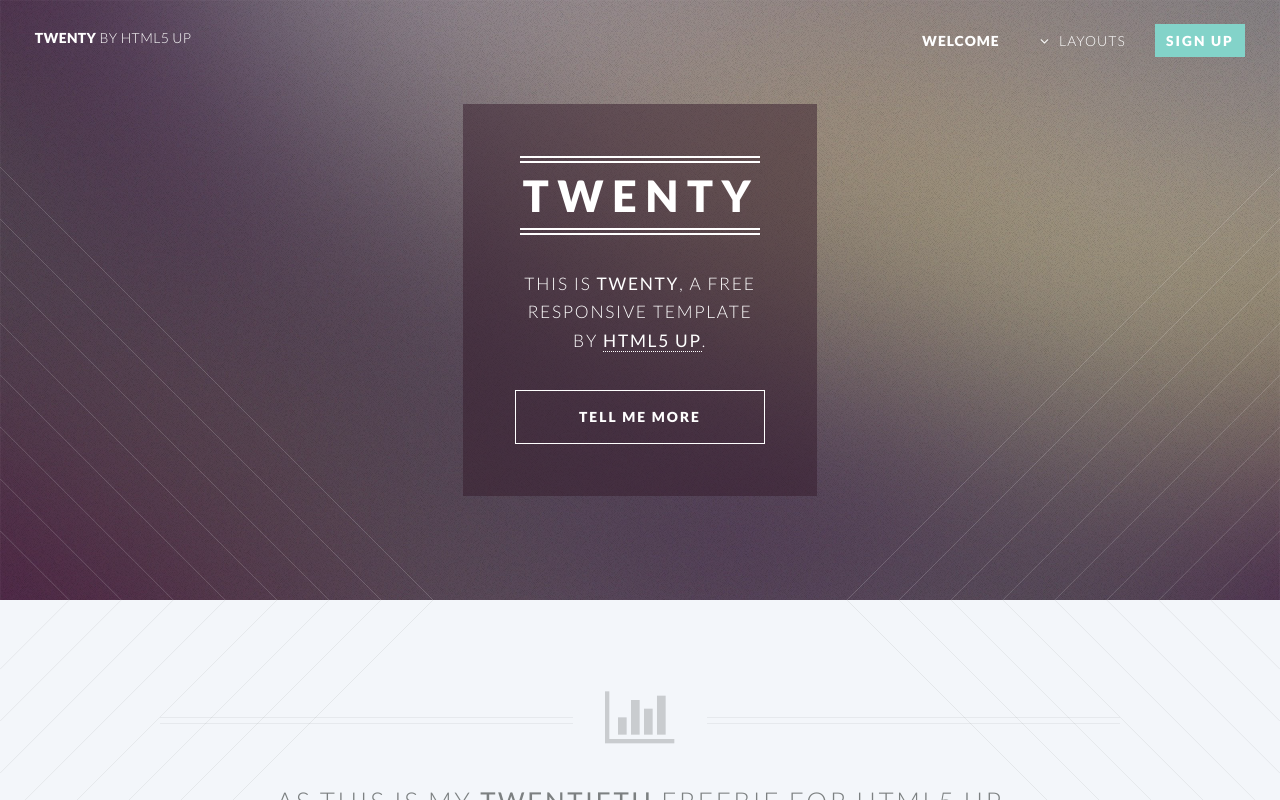
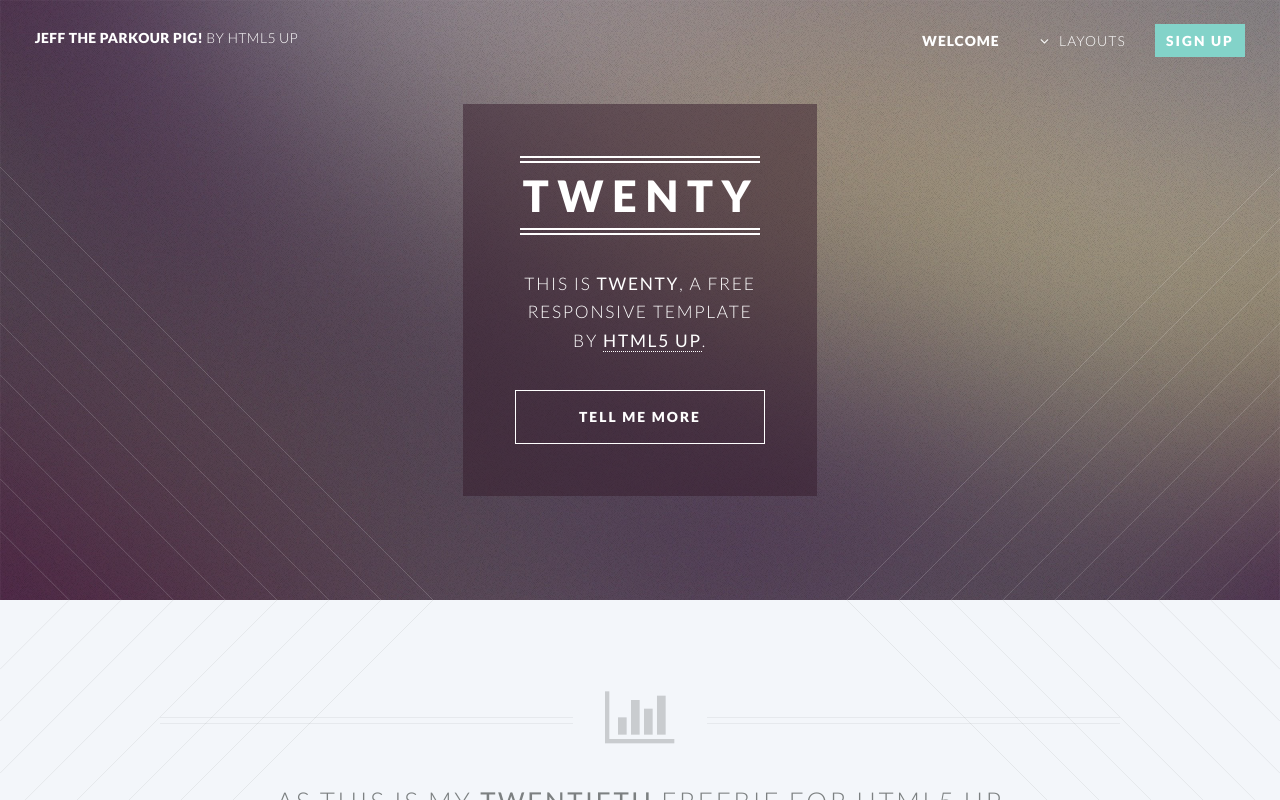
Before and after one commit to theflyingcow123/theflyingcow123.github.io, a plain HTML site: page index.html in a window 1280 px wide. Shown: the top 800 px of the page. Drawn offline with Linux system fonts and the light colour scheme.

Commit message:
changed title

```diff
--- a/index.html
+++ b/index.html
@@ -19,7 +19,7 @@
 
 			<!-- Header -->
 				<header id="header" class="alt">
-					<h1 id="logo"><a href="index.html">Twenty <span>by HTML5 UP</span></a></h1>
+					<h1 id="logo"><a href="index.html">Jeff the Parkour Pig! <span>by HTML5 UP</span></a></h1>
 					<nav id="nav">
 						<ul>
 							<li class="current"><a href="index.html">Welcome</a></li>
```
